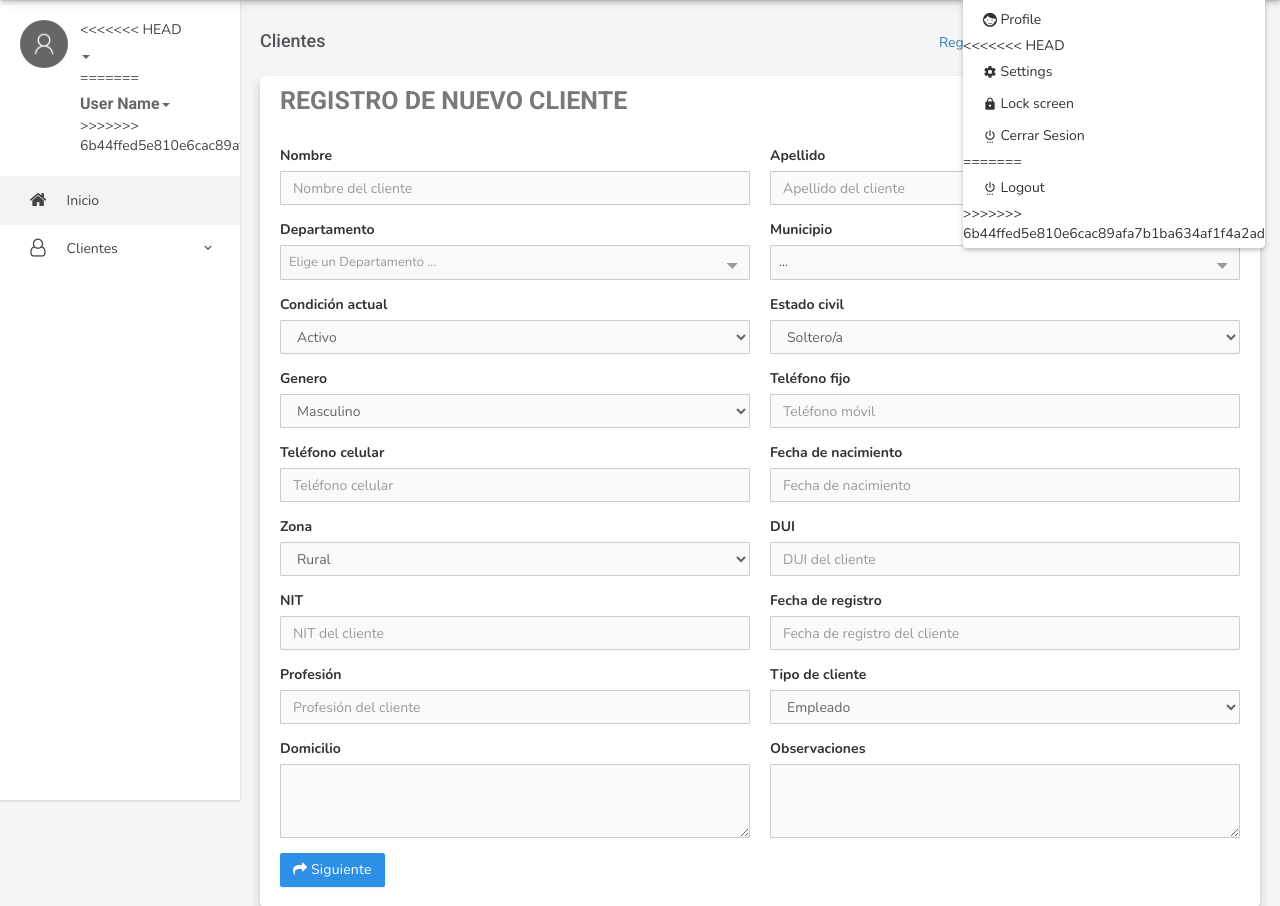
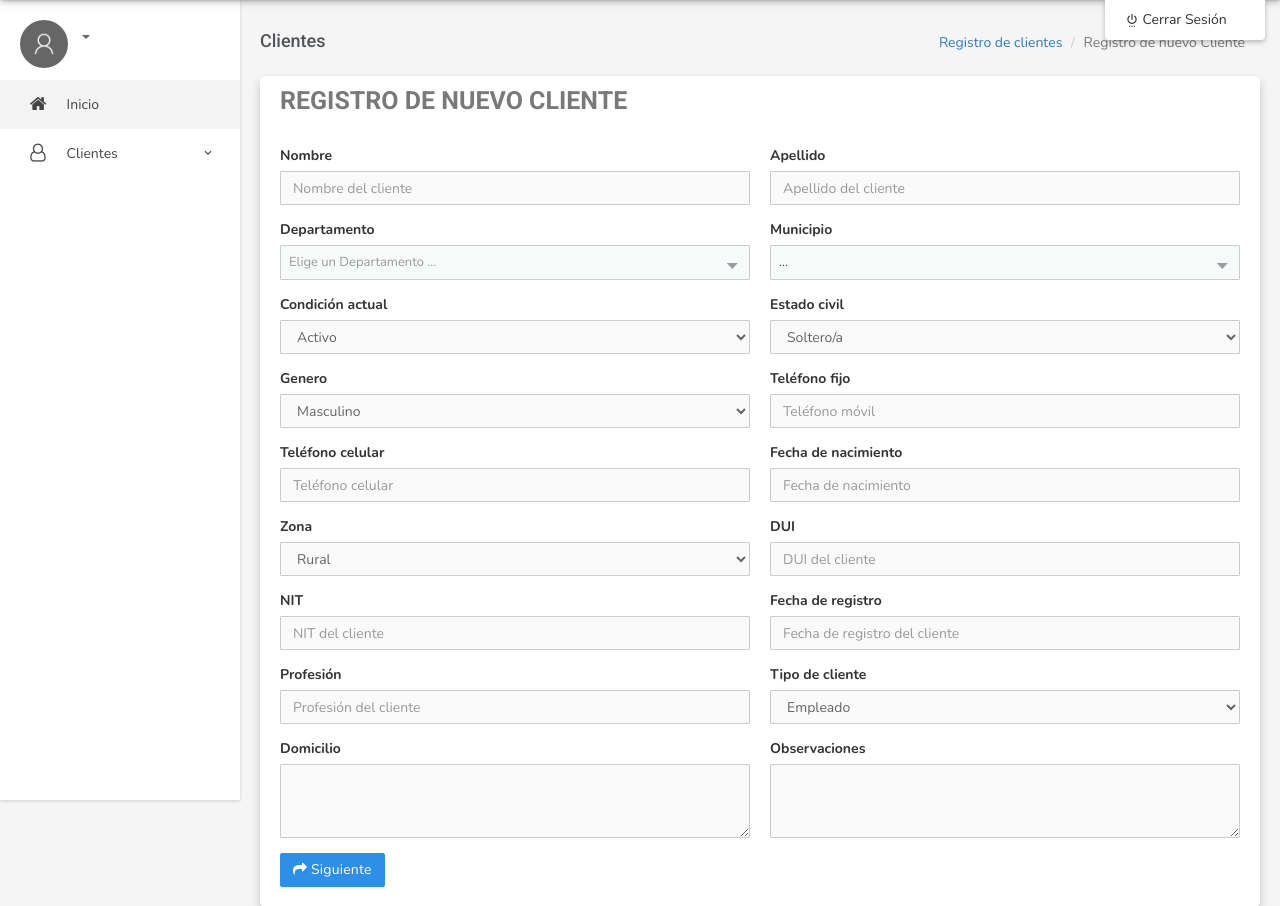
Before and after one commit to HectorRamos/fast-cash, a CodeIgniter app: page /Trabajo_Fast_Cash/index.php/clientes/index in a window 1280 px wide, after a click that opens the changed part. Shown: the part 70-976 px from the top of the page. Run offline with CodeIgniter, Linux system fonts and the light colour scheme; data comes from the database, SQL or seed files in the repository; some web fonts are replaced.

Commit message:
Cambios Menu

```diff
--- a/application/views/Base/nav.php
+++ b/application/views/Base/nav.php
@@ -25,14 +25,7 @@
                                 <li class="dropdown">
                                     <a href="" class="dropdown-toggle profile" data-toggle="dropdown" aria-expanded="true"><img src="<?= base_url() ?>plantilla/images/user.png" alt="user-img" class="img-circle"> </a>
                                     <ul class="dropdown-menu">
-                                        <li><a href="javascript:void(0)"><i class="md md-face-unlock"></i> Profile</a></li>
-<<<<<<< HEAD
-                                        <li><a href="javascript:void(0)"><i class="md md-settings"></i> Settings</a></li>
-                                        <li><a href="javascript:void(0)"><i class="md md-lock"></i> Lock screen</a></li>
-                                        <li><a href="<?php echo base_url();?>Home/loginOut"><i class="md md-settings-power"></i> Cerrar Sesion</a></li>
-=======
-                                        <li><a href="javascript:void(0)"><i class="md md-settings-power"></i> Logout</a></li>
->>>>>>> 6b44ffed5e810e6cac89afa7b1ba634af1f4a2ad
+                                        <li><a href="<?php echo base_url();?>Home/loginOut"><i class="md md-settings-power"></i> Cerrar Sesión</a></li>
                                     </ul>
                                 </li>
                             </ul>
@@ -55,14 +48,7 @@
 
                         <div class="user-info">
                             <div class="dropdown">
-<<<<<<< HEAD
                                 <a href="#" class="dropdown-toggle" data-toggle="dropdown" aria-expanded="false"><?php echo $this->session->userdata("nombre")." ".$this->session->userdata("apellido");?><span class="caret"></span></a>
-=======
-                                <a href="#" class="dropdown-toggle" data-toggle="dropdown" aria-expanded="false">User Name<span class="caret"></span></a>
->>>>>>> 6b44ffed5e810e6cac89afa7b1ba634af1f4a2ad
-                                <ul class="dropdown-menu">
-                                    <li><a href="javascript:void(0)"><i class="md md-face-unlock"></i> Profile<div class="ripple-wrapper"></div></a></li>
-                                    <li><a href="javascript:void(0)"><i class="md md-settings-power"></i> Logout</a></li>
                                 </ul>
                             </div>
 
@@ -82,27 +68,6 @@
                                     <li><a href="<?= base_url() ?>Clientes/gestionarCliente">Buscar cliente</a></li>
                                 </ul>
                             </li>
-<!--                             <li>
-                                <a href="calendar.html" class="waves-effect"><i class="md md-event"></i><span> Calendar </span></a>
-                            </li> -->
-
-
-<!--                             <li class="has_sub">
-                                <a href="javascript:void(0);" class="waves-effect"><i class="md md-share"></i><span>Multi Level </span><span class="pull-right"><i class="md  md-keyboard-arrow-down"></i></span></a>
-                                <ul>
-                                    <li class="has_sub">
-                                        <a href="javascript:void(0);" class="waves-effect"><span>Menu Level 1.1</span> <span class="pull-right"><i class="md  md-keyboard-arrow-down"></i></span></a>
-                                        <ul style="">
-                                            <li><a href="javascript:void(0);"><span>Menu Level 2.1</span></a></li>
-                                            <li><a href="javascript:void(0);"><span>Menu Level 2.2</span></a></li>
-                                            <li><a href="javascript:void(0);"><span>Menu Level 2.3</span></a></li>
-                                        </ul>
-                                    </li>
-                                    <li>
-                                        <a href="javascript:void(0);"><span>Menu Level 1.2</span></a>
-                                    </li>
-                                </ul>
-                            </li> -->
                         </ul>
                         <div class="clearfix"></div>
                     </div>
```
